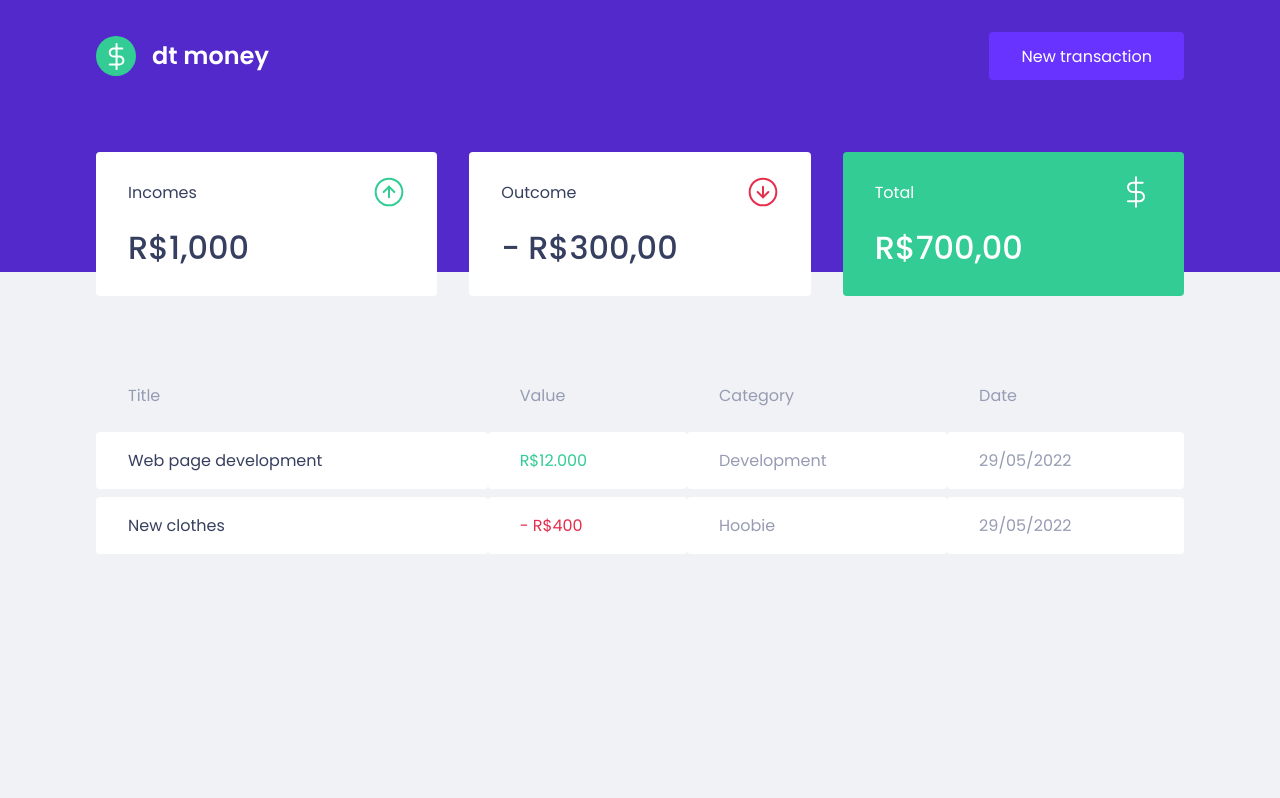
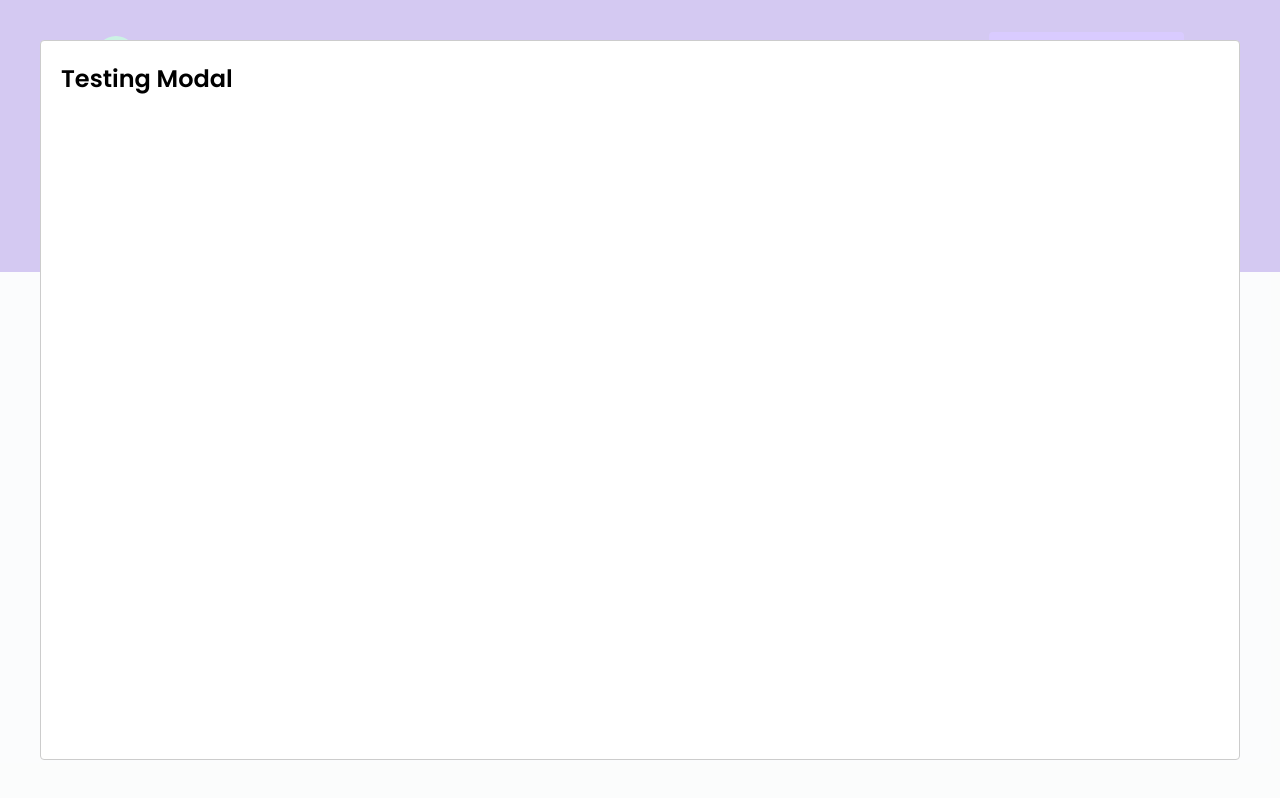
Before and after one commit to liara987/dt-money, a React (Create React App) app in the folder dtmoney/: page / in a window 1280 px wide. Both pictures are taken after a click on the button "New transaction". Built offline with nearby package versions, Linux system fonts and the light colour scheme; no server answers; what miragejs would draw is missing.

Commit message:
feature: Adding react modal

```diff
--- a/dtmoney/src/components/Header/index.tsx
+++ b/dtmoney/src/components/Header/index.tsx
@@ -1,13 +1,32 @@
-import logoImg from './../../assets/logo.svg'
-import { Container, Content } from './styles';
-export function Header(){
-    return (
-        <Container>
-            <Content>
+import logoImg from "./../../assets/logo.svg";
+import { Container, Content } from "./styles";
+import { useState } from "react";
+import Modal from "react-modal";
 
-            <img src={logoImg} alt="Logo dt Money" />
-            <button type='button'>New transaction</button>
-            </Content>
-        </Container>
-    )
+export function Header() {
+  const [isNewTransactionModalOpen, setIsNewTransactionModalOpen] = useState(false);
+
+  function handleOpenNewTransactionModalOpen() {
+    setIsNewTransactionModalOpen(true);
+  }
+
+  function handleCloseNewTransactionModalOpen() {
+    setIsNewTransactionModalOpen(false);
+  }
+
+  return (
+    <Container>
+      <Content>
+        <img src={logoImg} alt="Logo dt Money" />
+        <button type="button" onClick={handleOpenNewTransactionModalOpen}>New transaction</button>
+
+        <Modal
+          isOpen={isNewTransactionModalOpen}
+          onRequestClose={handleCloseNewTransactionModalOpen}
+        >
+          <h2>Testing Modal</h2>
+        </Modal>
+      </Content>
+    </Container>
+  );
 }
```
